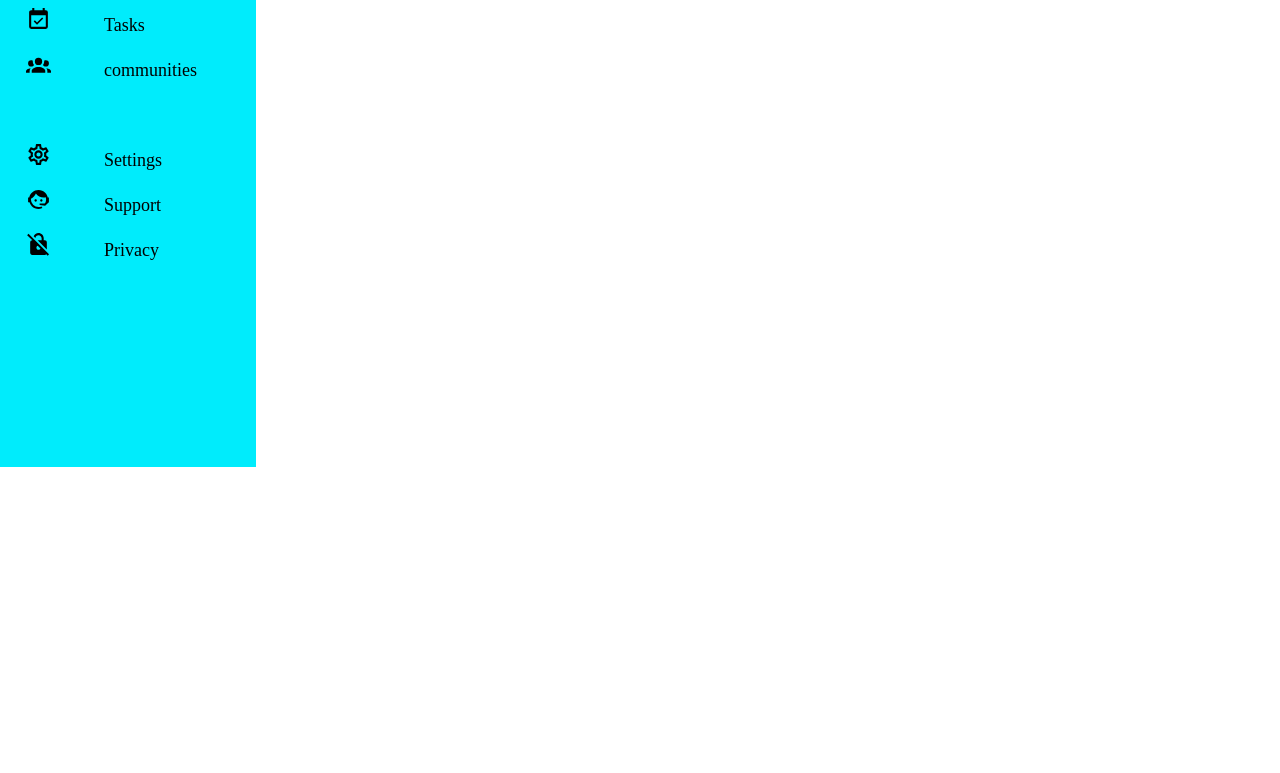
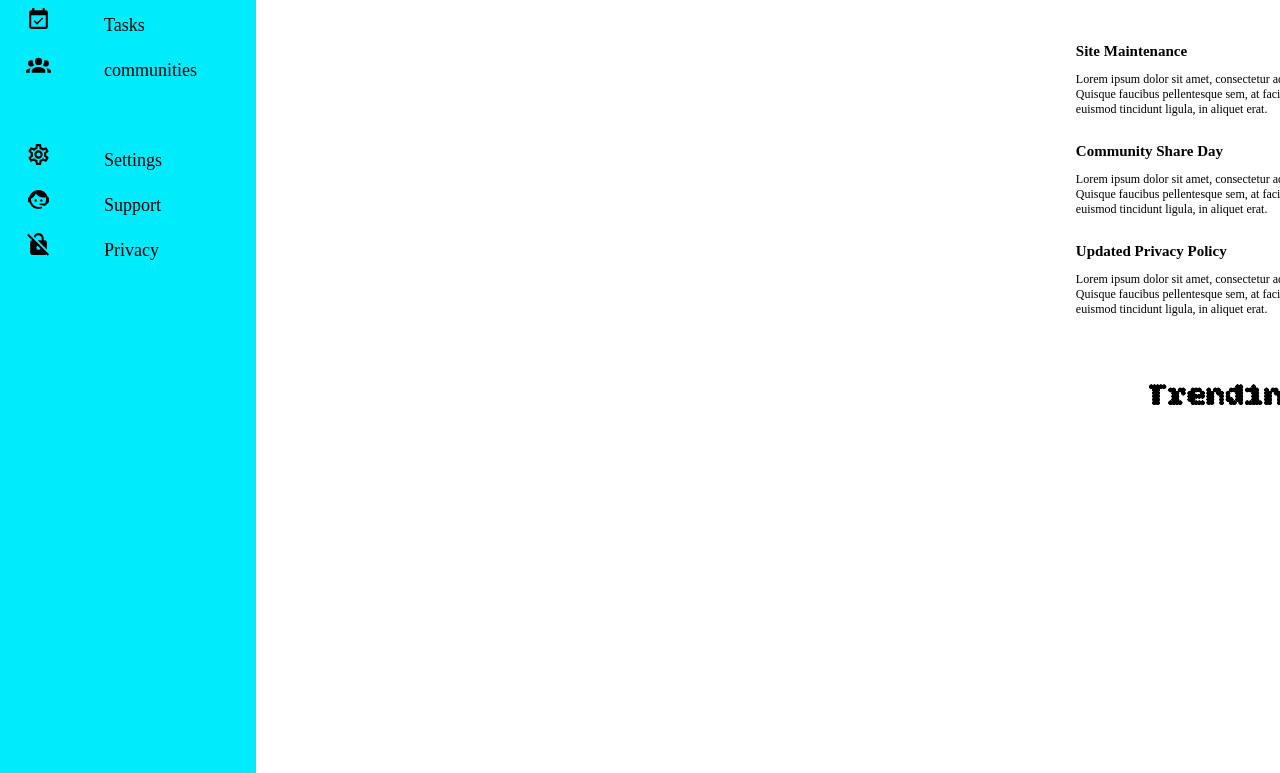
Before and after one commit to mickeyLalata/Odin-Projects, a plain HTML site: page Admin-Dashboard/admin-dashboard.html in a window 1280 px wide. Shown: the part 333-1106 px from the top of the page. Drawn offline with Linux system fonts and the light colour scheme.

Commit message:
finished announcement

```diff
--- a/Admin-Dashboard/admin-dashboard.html
+++ b/Admin-Dashboard/admin-dashboard.html
@@ -84,6 +84,21 @@
                 <div class="announcements">
                     <h1 class="title-announcements">Announcements</h1>
                     <div class="grid-announcements">
+                        <div class="mainte">
+                            <h1 class="cont-announce">Site Maintenance</h1>
+                            <p class="cont-announce-child">Lorem ipsum dolor sit amet, consectetur adipiscing elit. Quisque faucibus pellentesque sem, at facilisis enim. Sed euismod tincidunt ligula, in aliquet erat.</p>
+                        </div>
+                        <div class="comm">
+                            <h1 class="cont-announce">Community Share Day</h1>
+                            <p class="cont-announce-child">Lorem ipsum dolor sit amet, consectetur adipiscing elit. Quisque faucibus pellentesque sem, at facilisis enim. Sed euismod tincidunt ligula, in aliquet erat.</p>
+                        </div>
+                        <div class="policy">
+                            <h1 class="cont-announce">Updated Privacy Policy</h1>
+                            <p class="cont-announce-child">Lorem ipsum dolor sit amet, consectetur adipiscing elit. Quisque faucibus pellentesque sem, at facilisis enim. Sed euismod tincidunt ligula, in aliquet erat.</p>
+                        </div>
+                    </div>
+                    <h1 class="trending">Trending</h1>
+                    <div class="grid-trending">
 
                     </div>
                 </div>
--- a/Admin-Dashboard/admindb-style.css
+++ b/Admin-Dashboard/admindb-style.css
@@ -1,5 +1,7 @@
 :root {
     --sidebar-options: 18px;
+    height: 100vh;
+    width: 100vw;
 }
 html, body {
     height: 100vh;
@@ -17,7 +19,7 @@ html, body {
     display: grid;
     position: relative;
     background-color: rgb(0, 236, 252);
-    height: 100vh;
+    height: 140vh;
     width: 20vw;
     top: 0;
     left: 0;
@@ -107,7 +109,7 @@ html, body {
 .header {
     display: flex;
     height: 30vh;
-    background-color: lightgray;
+    background-color: lightslategrey;
 }
 .img.search {
     margin: auto;
@@ -194,22 +196,60 @@ button {
 .grid-projects {
     display: grid;
     height: 100vh;
-    margin: 40px 0 0 0;
+    margin: 0 0 0 0;
+    grid-template: 200px 200px / 300px 300px;
+    gap: 30px;
+    align-items: center;
+    justify-content: center;
+    padding: 0;
 }
 .announcements {
     display: grid;
     width: 35%;
-    height: 100vh;
 }
 .title-announcements {
     font-family: title;
     justify-self: center;
-    margin: 10px 0 0 0;
-    height: 5%;
+    height: fit-content;
     font-size: 32px;
 }
 .grid-announcements {
     display: grid;
-    height: 100vh;
-    margin: 40px 0 0 0;
+    grid-template: 100px 100px 100px / 300px;
+    grid-template-areas:
+    "maintenance"
+    "community-share-day"
+    "updated-privacy-policy";
+    justify-content: center;
 }
+.mainte {
+    grid-area: maintenance;
+}
+.comm {
+    grid-area: community-share-day;
+}
+.policy {
+    grid-area: updated-privacy-policy;
+}
+.cont-announce {
+    font-size: 15px;
+}
+.cont-announce-child {
+    font-size: 12px;
+}
+.trending {
+    font-family: title;
+    justify-self: center;
+    height: 30px;
+    margin: 0;
+}
+.grid-trending {
+    display: grid;
+    grid-template: 100px 100px / 300px;
+    grid-template-areas:
+    "person1"
+    "person2";
+    justify-content: center;
+    height: 100%;
+    margin: 10px 0 0 0;
+}
```
